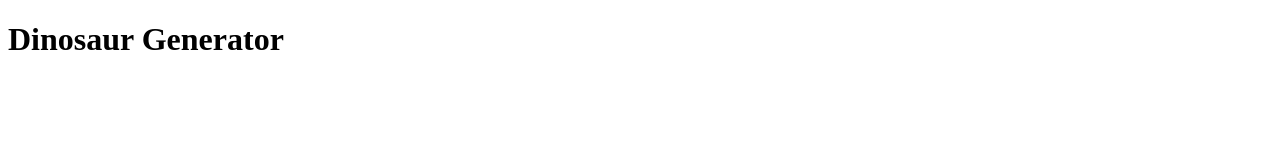
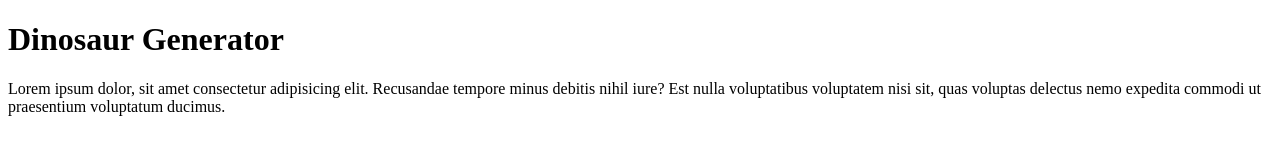
Before and after one commit to elloveronika/DinoGenerator, a website: page public/index.html in a window 1280 px wide. Drawn offline with Linux system fonts and the light colour scheme; no server answers.

Commit message:
fifth test

```diff
--- a/public/index.html
+++ b/public/index.html
@@ -10,6 +10,7 @@
 <body>
 
     <h1>Dinosaur Generator</h1>
+    <p>Lorem ipsum dolor, sit amet consectetur adipisicing elit. Recusandae tempore minus debitis nihil iure? Est nulla voluptatibus voluptatem nisi sit, quas voluptas delectus nemo expedita commodi ut praesentium voluptatum ducimus.</p>
 
 </body>
 </html>
```
